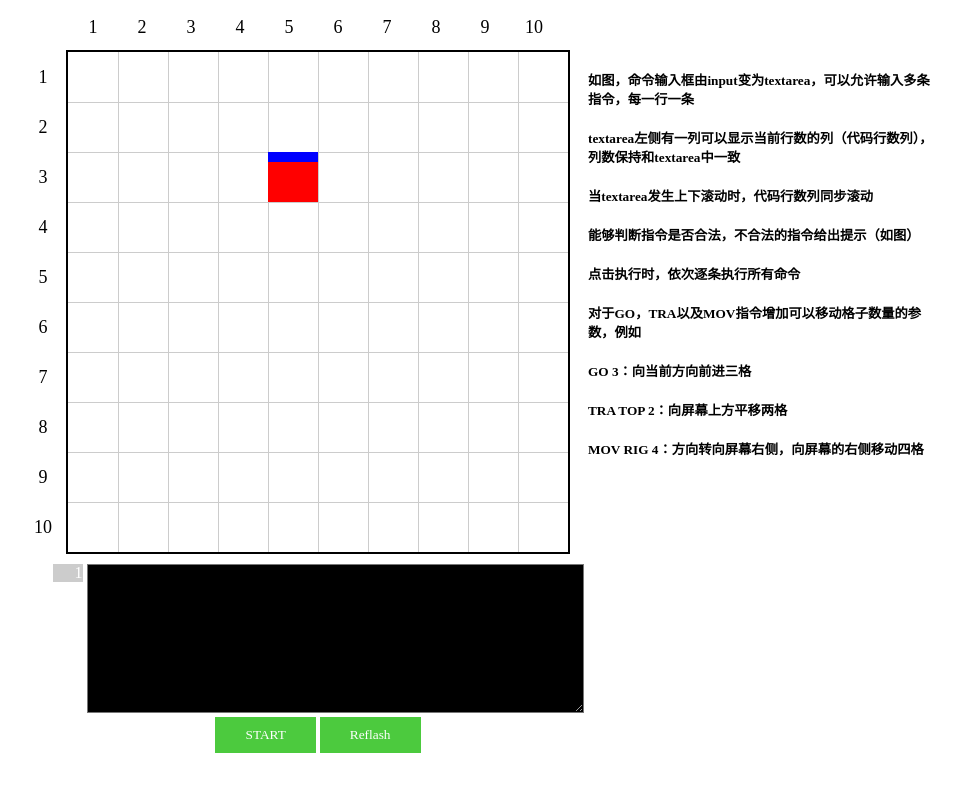
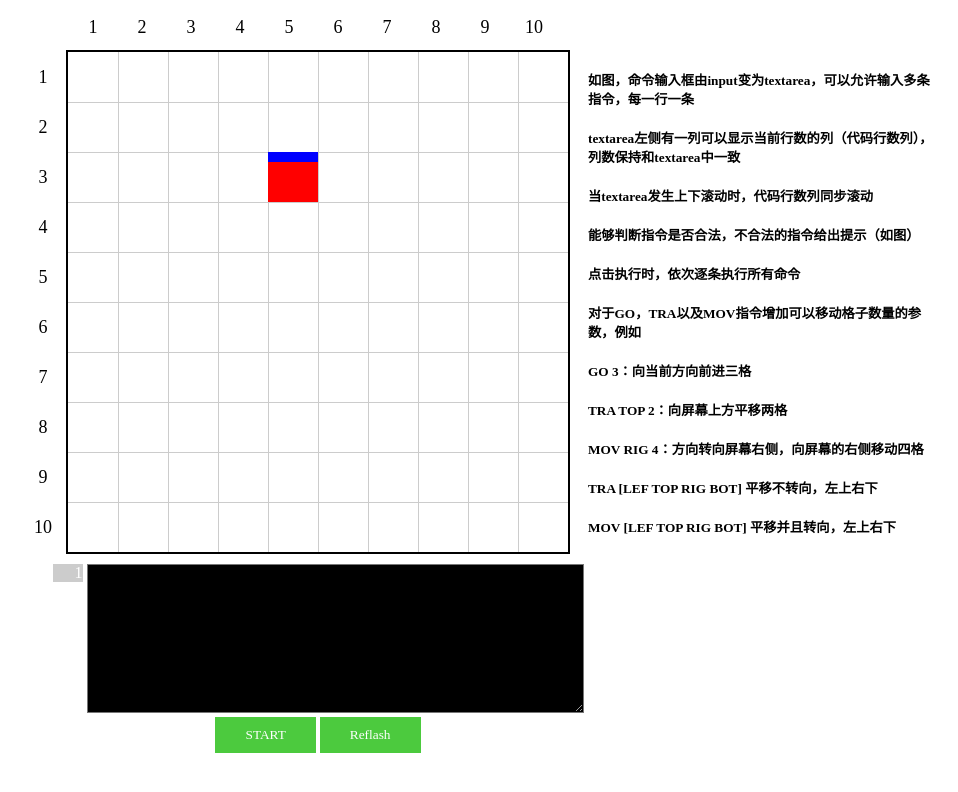
Before and after one commit to hinami0507/task35, a plain HTML site: page index.html in a window 1280 px wide. Shown: the whole page, without its empty margins (322-1280 px from the left). Drawn offline with Linux system fonts and the light colour scheme.

Commit message:
1.3
加了点注释

```diff
--- a/index.html
+++ b/index.html
@@ -18,6 +18,8 @@
         <h5>GO 3：向当前方向前进三格</h5>
         <h5>TRA TOP 2：向屏幕上方平移两格</h5>
         <h5>MOV RIG 4：方向转向屏幕右侧，向屏幕的右侧移动四格</h5>
+        <h5>TRA [LEF TOP RIG BOT] 平移不转向，左上右下</h5>
+        <h5>MOV [LEF TOP RIG BOT] 平移并且转向，左上右下</h5>
     </div>
     <div id="box">
         <ol class="count row">
```
